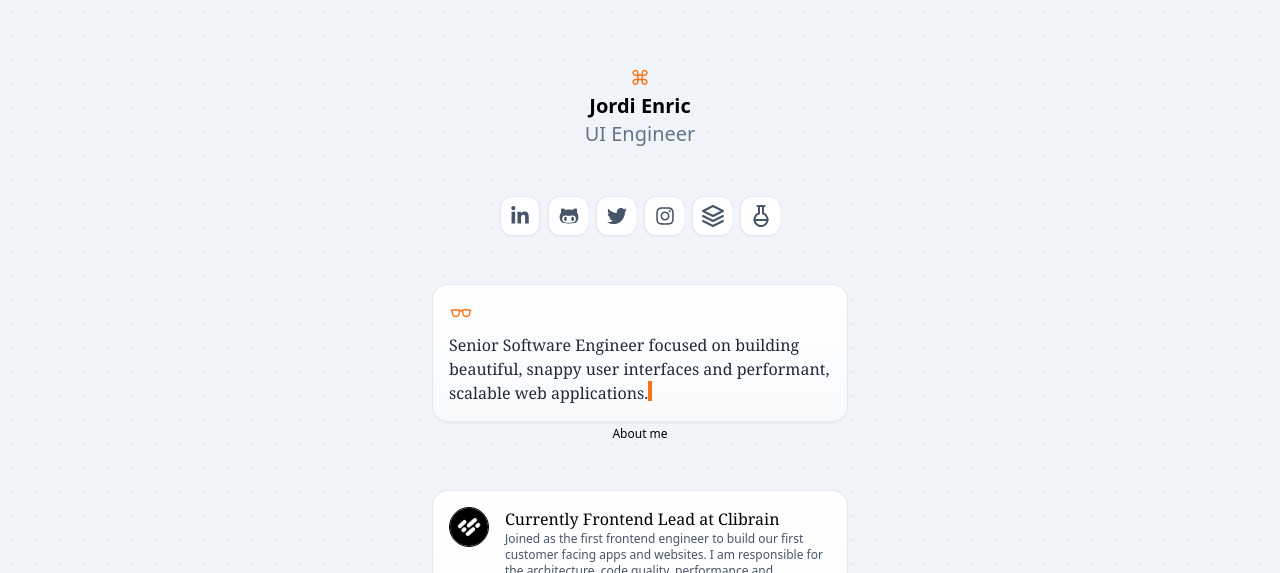
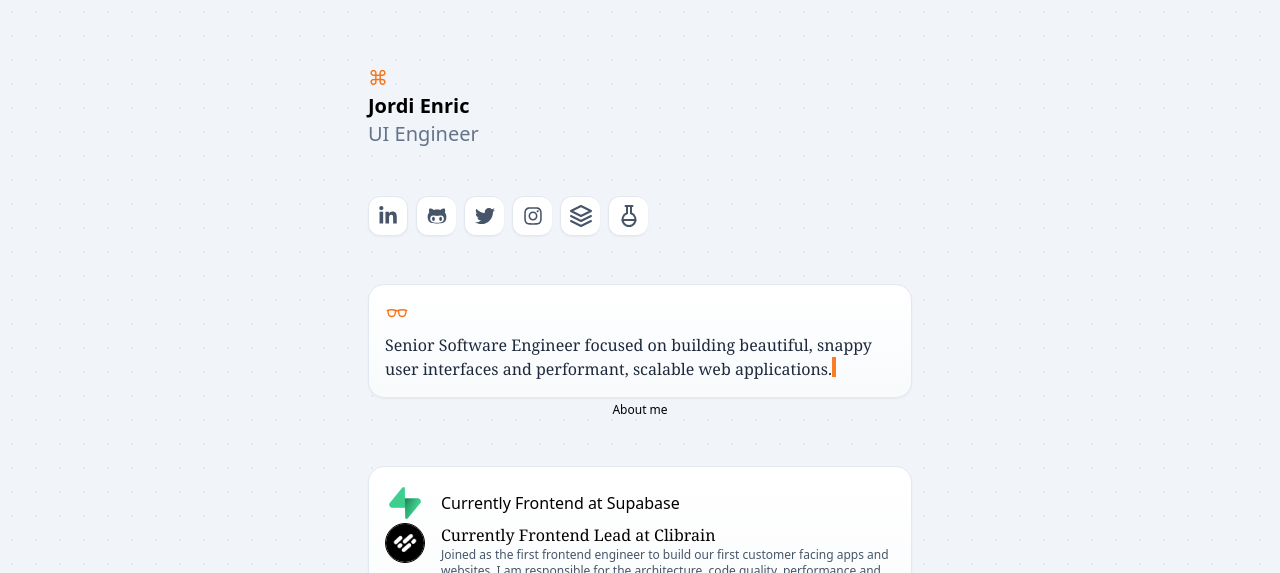
Before and after one commit to jordienr/jordienric.com, a Next.js app: page / in a window 1280 px wide. Shown: the top 573 px of the page. Built offline with nearby package versions, Linux system fonts and the light colour scheme.

Commit message:
update website

```diff
--- a/app/page.tsx
+++ b/app/page.tsx
@@ -59,14 +59,12 @@ export default function Home() {
   ];
 
   return (
-    <div className="max-w-md mx-auto min-h-screen p-4">
-      <header className="text-xl pt-12 text-center">
+    <div className="min-h-screen p-4 max-w-xl mx-auto">
+      <header className="text-xl pt-12">
         <span className="text-orange-500">⌘</span>
         <h1 className="font-semibold">Jordi Enric</h1>
         <h4 className="text-slate-500">UI Engineer</h4>
-      </header>
-
-      <section className="mt-12 flex justify-center divide-x gap-2">
+        <div className="mt-12 flex divide-x gap-2">
           {links.map((link, index) => (
             <motion.a
               initial={{ opacity: 0, scale: 0.5, y: 20 }}
@@ -84,7 +82,8 @@ export default function Home() {
               {link.icon}
             </motion.a>
           ))}
-      </section>
+        </div>
+      </header>
 
       <section id="aboutWidget" className="my-4 mt-12">
         <motion.div
@@ -161,11 +160,24 @@ export default function Home() {
           }}
         >
           <div className="p-4 rounded-2xl bg-gradient-to-b from-white to-slate-50 border-slate-200 shadow-sm border">
+            <div className="flex items-center gap-4">
+              <Image
+                className="rounded-full p-1 h-10 w-10"
+                src="/supabase.png"
+                alt="Supabase logo"
+                width={40}
+                height={40}
+              />
+
+              <div className="flex flex-col items-center">
+                <h3 className="">Currently Frontend at Supabase</h3>
+              </div>
+            </div>
             <div className="flex gap-4">
               <Image
                 className="rounded-full border border-black h-10 w-10"
                 src="/clibrain.jpeg"
-                alt="NinetyNine logo"
+                alt="Clibrain logo"
                 width={40}
                 height={40}
               />
@@ -207,7 +219,7 @@ export default function Home() {
         </motion.div>
       </section>
 
-      <section id="spotifyWidget" className="my-4 mt-12">
+      {/* <section id="spotifyWidget" className="my-4 mt-12">
         <motion.div
           initial={{ opacity: 0, scale: 0.7, y: 10 }}
           animate={{ opacity: 1, scale: 1, y: 0 }}
@@ -227,9 +239,9 @@ export default function Home() {
           ></iframe>
           <p className="text-xs text-center mt-1">Fav 2022 album</p>
         </motion.div>
-      </section>
+      </section> */}
 
-      <section id="projectsWidgets">
+      {/* <section id="projectsWidgets">
         <motion.h2
           initial={{ opacity: 0, scale: 0.9 }}
           animate={{ opacity: 1, scale: 1 }}
@@ -315,7 +327,7 @@ export default function Home() {
             />
           </Link>
         </div>
-      </section>
+      </section> */}
 
       <section id="photosWidget" className="mt-12">
         <motion.div
@@ -331,7 +343,7 @@ export default function Home() {
         </motion.div>
       </section>
 
-      <section id="mapWidget" className="mt-12">
+      {/* <section id="mapWidget" className="mt-12">
         <motion.div
           initial={{ opacity: 0, scale: 0.7, y: 10 }}
           animate={{ opacity: 1, scale: 1, y: 0 }}
@@ -357,7 +369,7 @@ export default function Home() {
           </div>
           <p className="text-xs text-center mt-1">Location</p>
         </motion.div>
-      </section>
+      </section> */}
 
       <footer className="mt-24 p-12 rounded-lg flex justify-center">
         <Image src="/signature.svg" width="180" height="100" alt="Signature" />
```
Also changed, not shown: public/supabase.png (added), 1 other file (tests, documents, lock files or other folders). Lines whose indentation alone changed are shown as unchanged.
